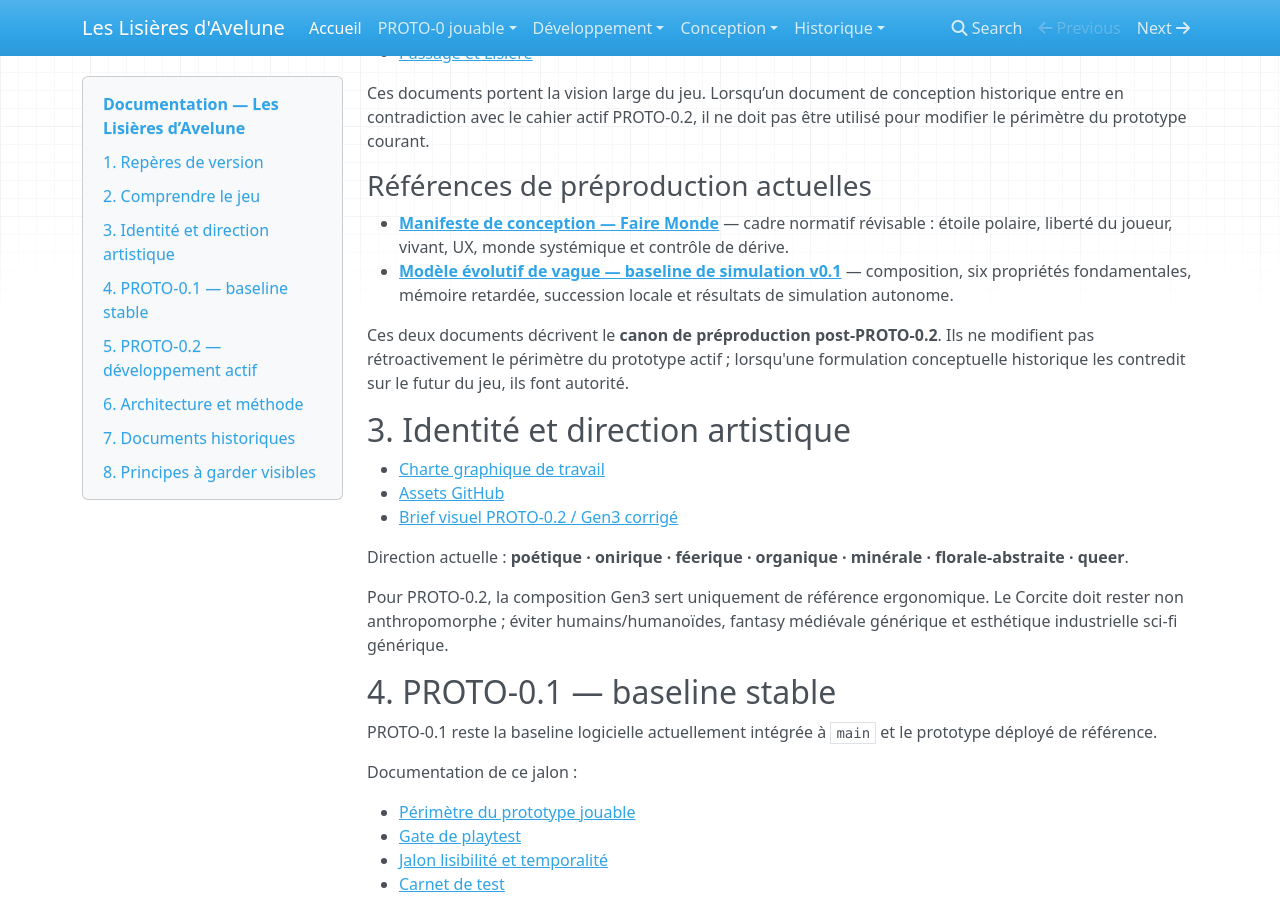
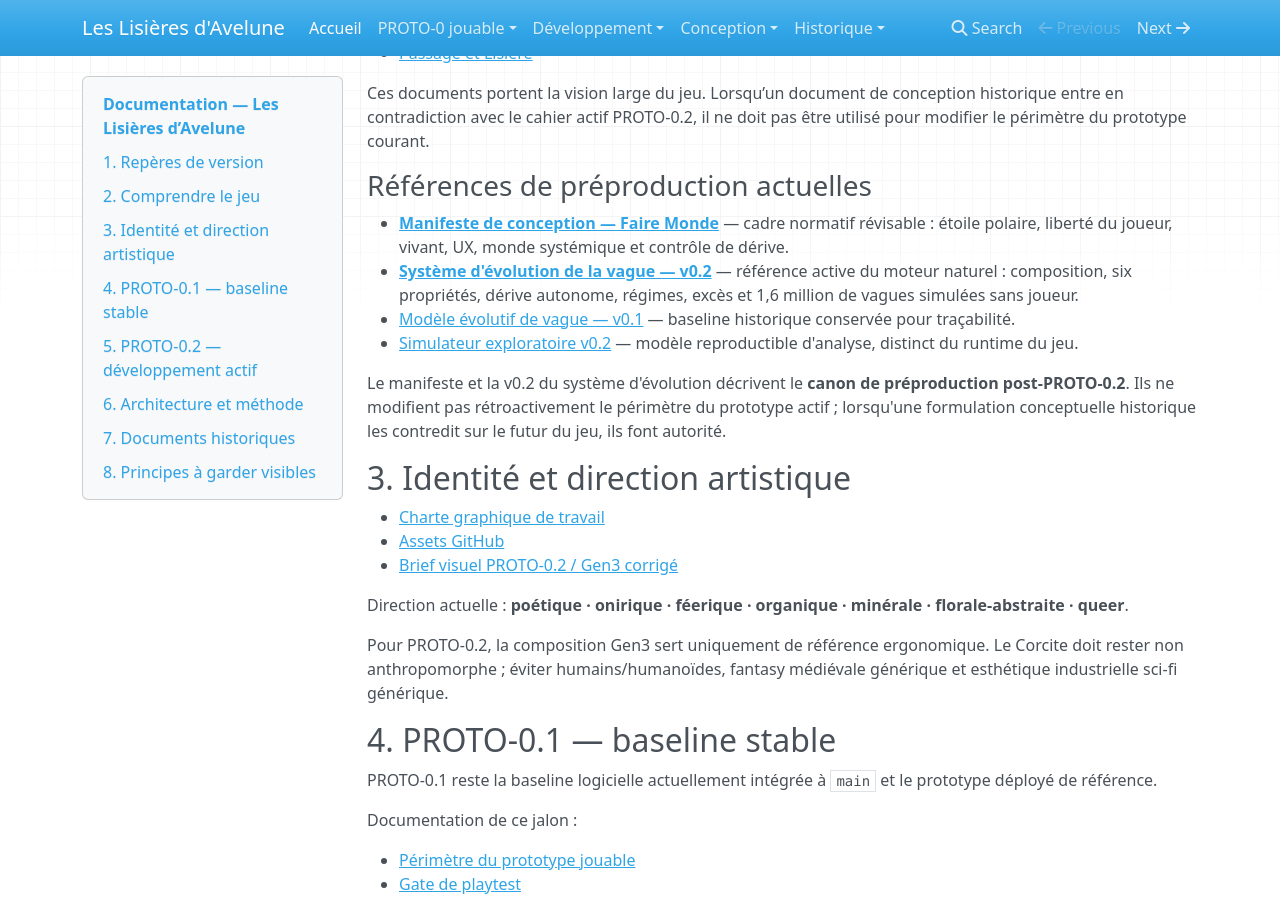
Before and after one commit to Abeliome-Officiel/les-lisieres-avelune, an MkDocs documentation site: the page built from docs/index.md, in a window 1280 px wide and 900 px high, scrolled down 666 px. Built offline with MkDocs 1.6.1, drawn with Linux system fonts in a browser that asks for light colours; nearby versions of some CDN libraries; some of the changed text lies outside the part shown.

Commit message:
docs: référencer le système de vague v0.2

```diff
--- a/docs/index.md
+++ b/docs/index.md
@@ -29,9 +29,11 @@ Ces documents portent la vision large du jeu. Lorsqu’un document de conception
 ### Références de préproduction actuelles
 
 - **[Manifeste de conception — Faire Monde](17_manifeste_faire_monde.md)** — cadre normatif révisable : étoile polaire, liberté du joueur, vivant, UX, monde systémique et contrôle de dérive.
-- **[Modèle évolutif de vague — baseline de simulation v0.1](18_modele_vague_evolutive.md)** — composition, six propriétés fondamentales, mémoire retardée, succession locale et résultats de simulation autonome.
+- **[Système d'évolution de la vague — v0.2](19_systeme_evolution_vague_v0.2.md)** — référence active du moteur naturel : composition, six propriétés, dérive autonome, régimes, excès et 1,6 million de vagues simulées sans joueur.
+- [Modèle évolutif de vague — v0.1](18_modele_vague_evolutive.md) — baseline historique conservée pour traçabilité.
+- [Simulateur exploratoire v0.2](../tools/simulate_wave_evolution_v0_2.py) — modèle reproductible d'analyse, distinct du runtime du jeu.
 
-Ces deux documents décrivent le **canon de préproduction post-PROTO-0.2**. Ils ne modifient pas rétroactivement le périmètre du prototype actif ; lorsqu'une formulation conceptuelle historique les contredit sur le futur du jeu, ils font autorité.
+Le manifeste et la v0.2 du système d'évolution décrivent le **canon de préproduction post-PROTO-0.2**. Ils ne modifient pas rétroactivement le périmètre du prototype actif ; lorsqu'une formulation conceptuelle historique les contredit sur le futur du jeu, ils font autorité.
 
 ## 3. Identité et direction artistique
 
@@ -101,7 +103,7 @@ implanter
 - pas de nombre fixe de vagues ;
 - pas de matière issue des vagues ni de captation dans ce proto.
 
-Pour PROTO-0.2, seule la **Puissance** reste active par simplification volontaire. Le modèle futur de vague est désormais défini séparément dans [la baseline évolutive v0.1](18_modele_vague_evolutive.md) ; il ne doit pas être réinjecté dans le prototype actif sans décision de périmètre.
+Pour PROTO-0.2, seule la **Puissance** reste active par simplification volontaire. Le modèle futur de vague est désormais défini séparément dans [le système d'évolution v0.2](19_systeme_evolution_vague_v0.2.md) ; il ne doit pas être réinjecté dans le prototype actif sans décision de périmètre.
 
 ## 6. Architecture et méthode
 
```
